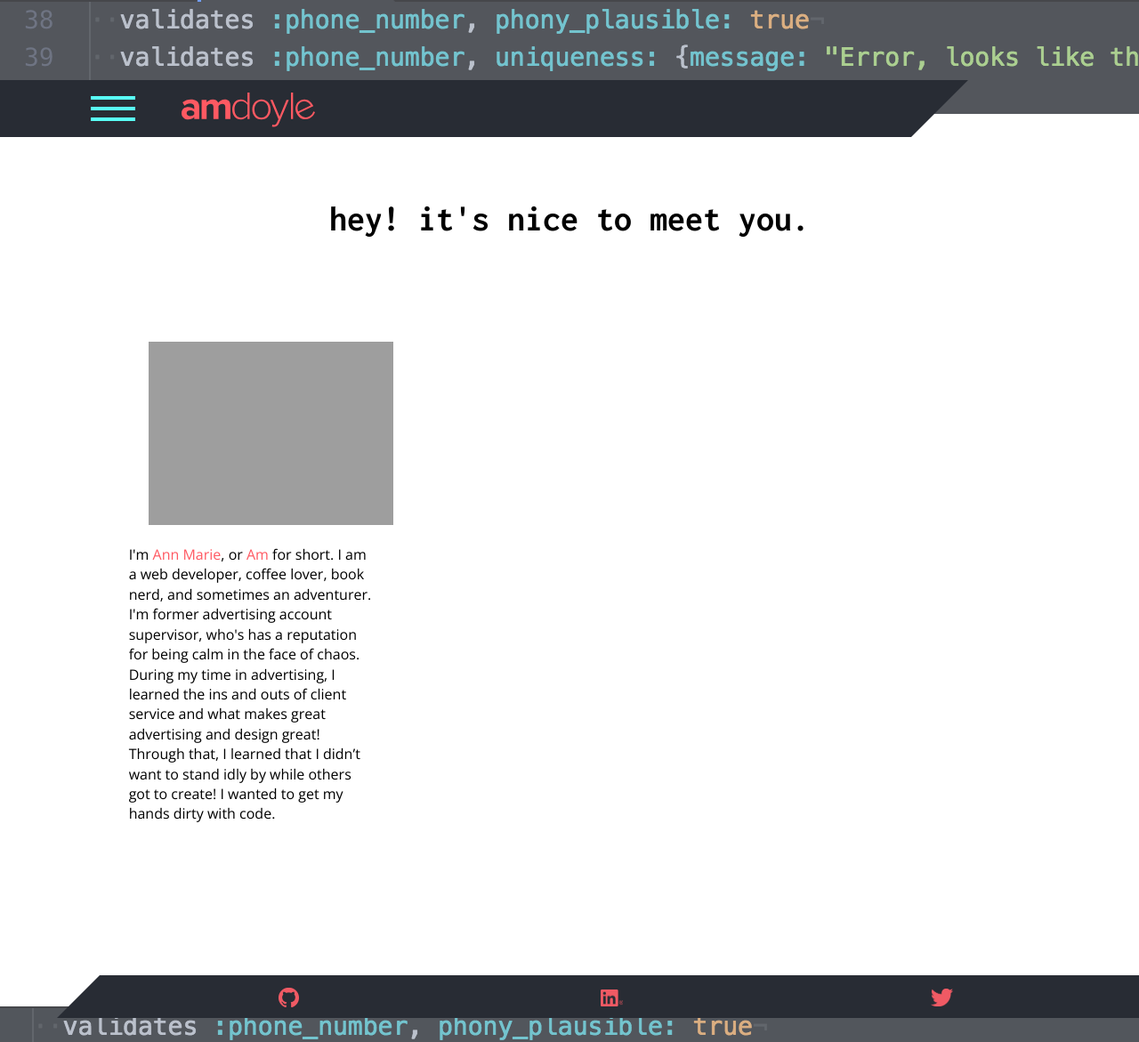
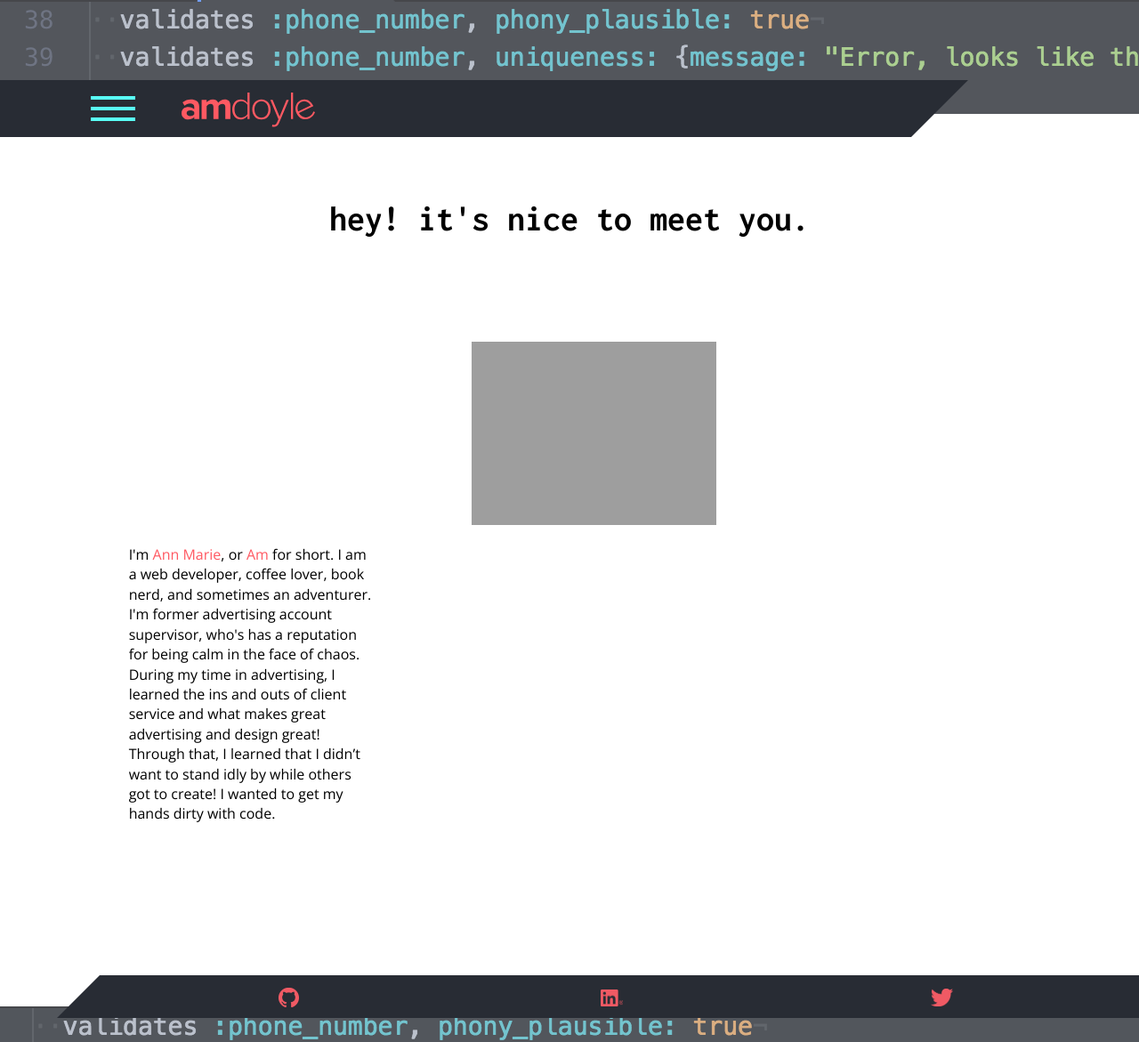
Before and after one commit to amdoyle/amdoyle, a Jekyll site: the page built from index.html, in a window 1280 px wide and 1171 px high. Shown: the whole window at 89% size. Built offline with Jekyll 4.4.1, drawn with Linux system fonts in a browser that asks for light colours; nearby versions of some CDN libraries.

Commit message:
Update body content to columns from rows

```diff
--- a/_sass/_layout.scss
+++ b/_sass/_layout.scss
@@ -404,7 +404,7 @@
     justify-content: center;
     padding: 5%;
     & img {
-      align-items: center;
+      align-self: center;
       padding: 0 2% 2% 2%;
       margin: 0 5% 0 0;
       width: 25%;
```
